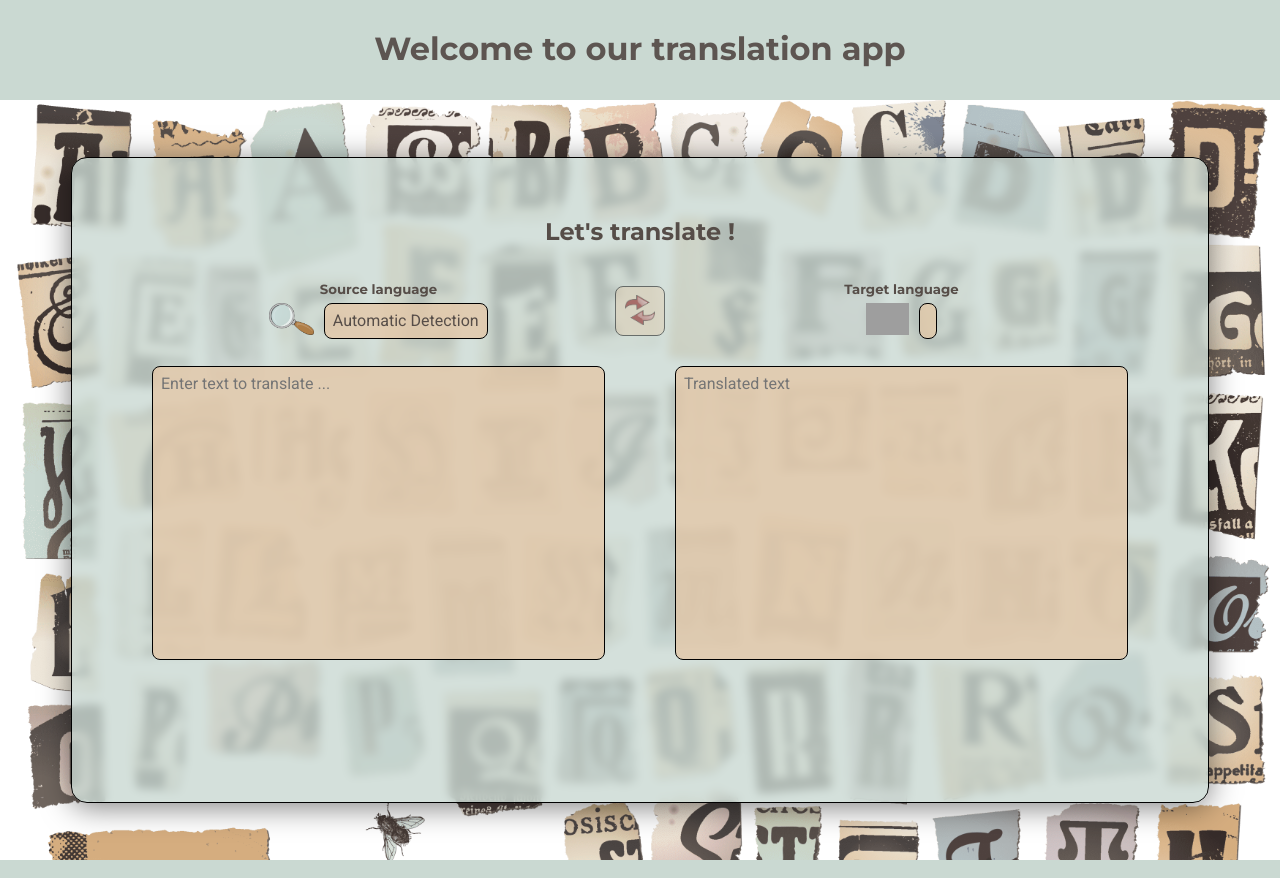
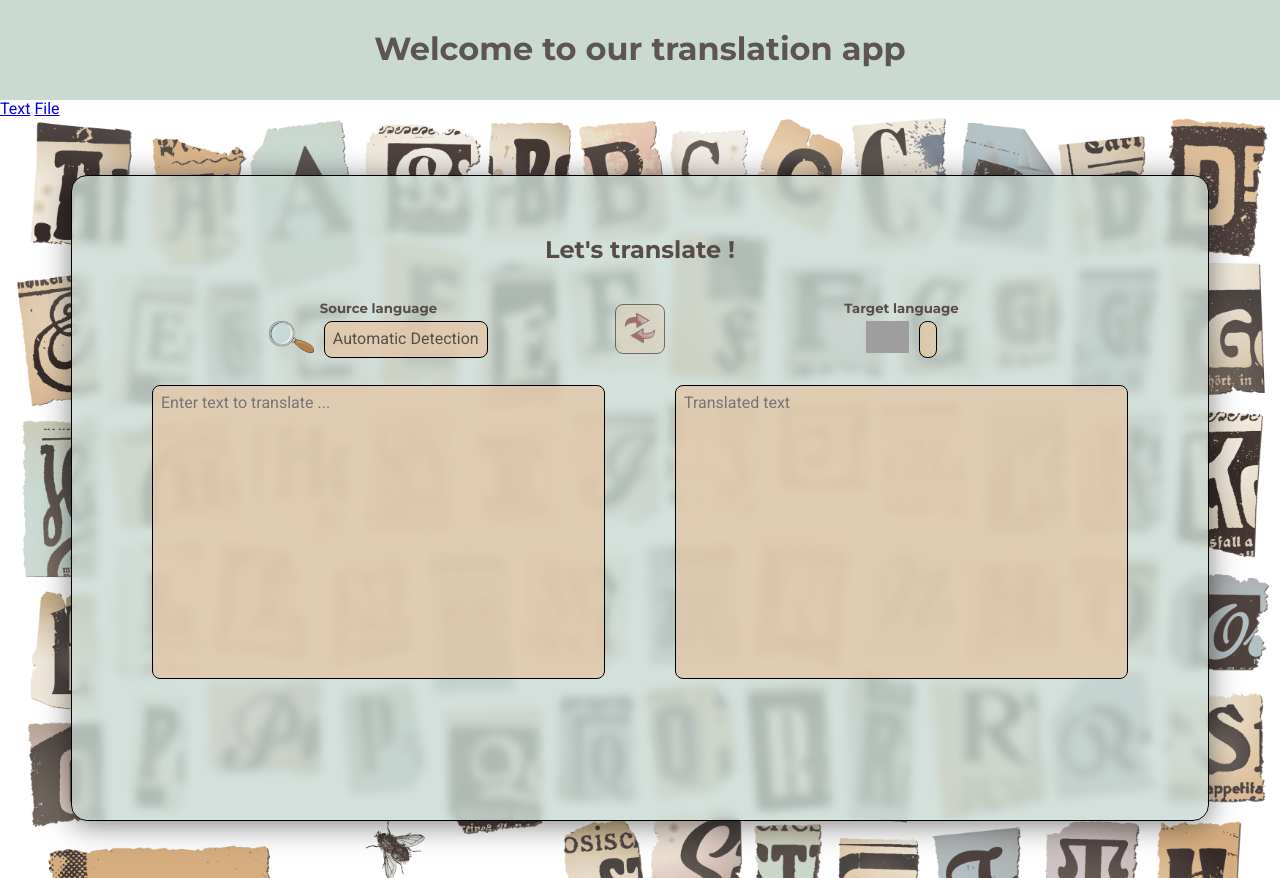
Before and after one commit to bruno-coulet/lingua-franca, a Flask app: page / in a window 1280 px wide. Run offline with Flask 3, Linux system fonts and the light colour scheme; lists and menus that the app fills with data are empty; grey boxes are pictures that could not be loaded.

Commit message:
[ADD] href for file and text translation

```diff
--- a/src/templates/base.html
+++ b/src/templates/base.html
@@ -24,6 +24,10 @@
         <header>
             <h1>Welcome to our translation app</h1>
         </header>
+        <nav class="nav_bar">
+            <a class="Text" href="/">Text</a>
+            <a class="File" href="/file">File</a>
+        </nav>
         <main>
             <div class="content">
                 {% block content %}
```
